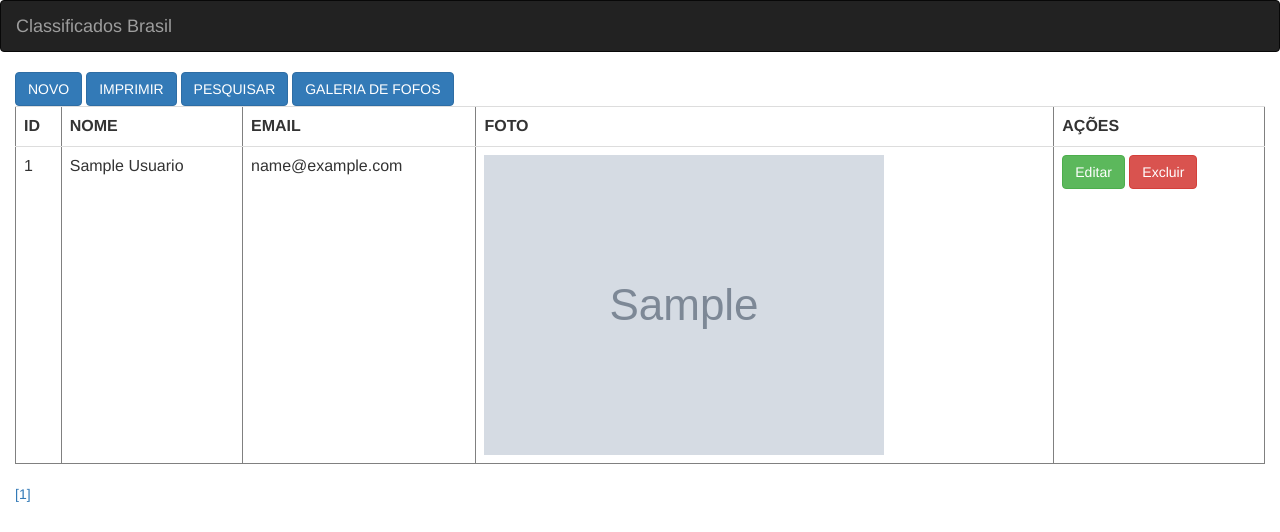
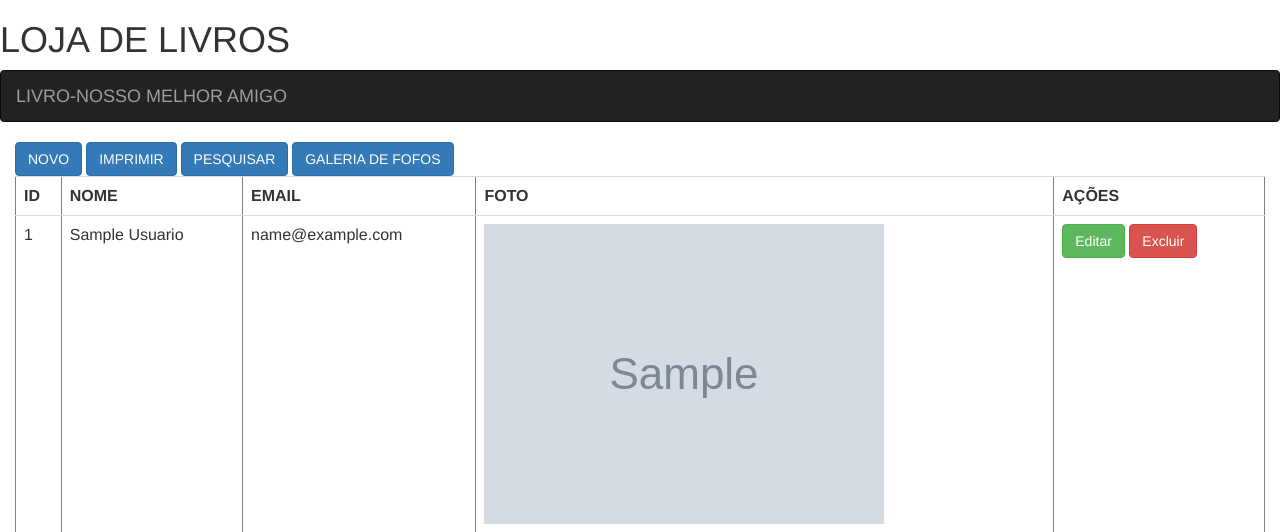
Before and after one commit to souzabahia2024/crud, a PHP site: page /crud/ in a window 1280 px wide. Shown: the top 532 px of the page. Run offline with PHP 8.4, Linux system fonts and the light colour scheme; tables that the repository leaves empty or names only in its code hold one stand-in row (values such as "Sample post"); grey boxes marked "Sample" are stand-in pictures.

Commit message:
adiconando título na pagina index

```diff
--- a/index.php
+++ b/index.php
@@ -9,6 +9,7 @@
         <script type="text/javascript" src="http://localhost/crud/js/bootstrap.min.js"></script>
         <script type="text/javascript" src="http://localhost/crud/assets/js/jquery.min.js"></script>
 </head>
+
 <?php
 require 'config.php';
 require 'dao/UsuarioDaoMysql.php';
@@ -27,11 +28,13 @@ $p=($pg-1)*$qt_por_pagina;
 $lista=$usuarioDao->paginar($p,$qt_por_pagina);
 ?>
 <body>
+    <h1>LOJA DE LIVROS</h1>
+
 <nav class="navbar navbar-inverse">
 
             <div class="container-fluid">
                 <div class="navbar-header">
-                    <a href="./" class="navbar-brand">Classificados Brasil</a>
+                    <a href="./" class="navbar-brand">LIVRO-NOSSO MELHOR AMIGO</a>
                 </div>
 
 
```
